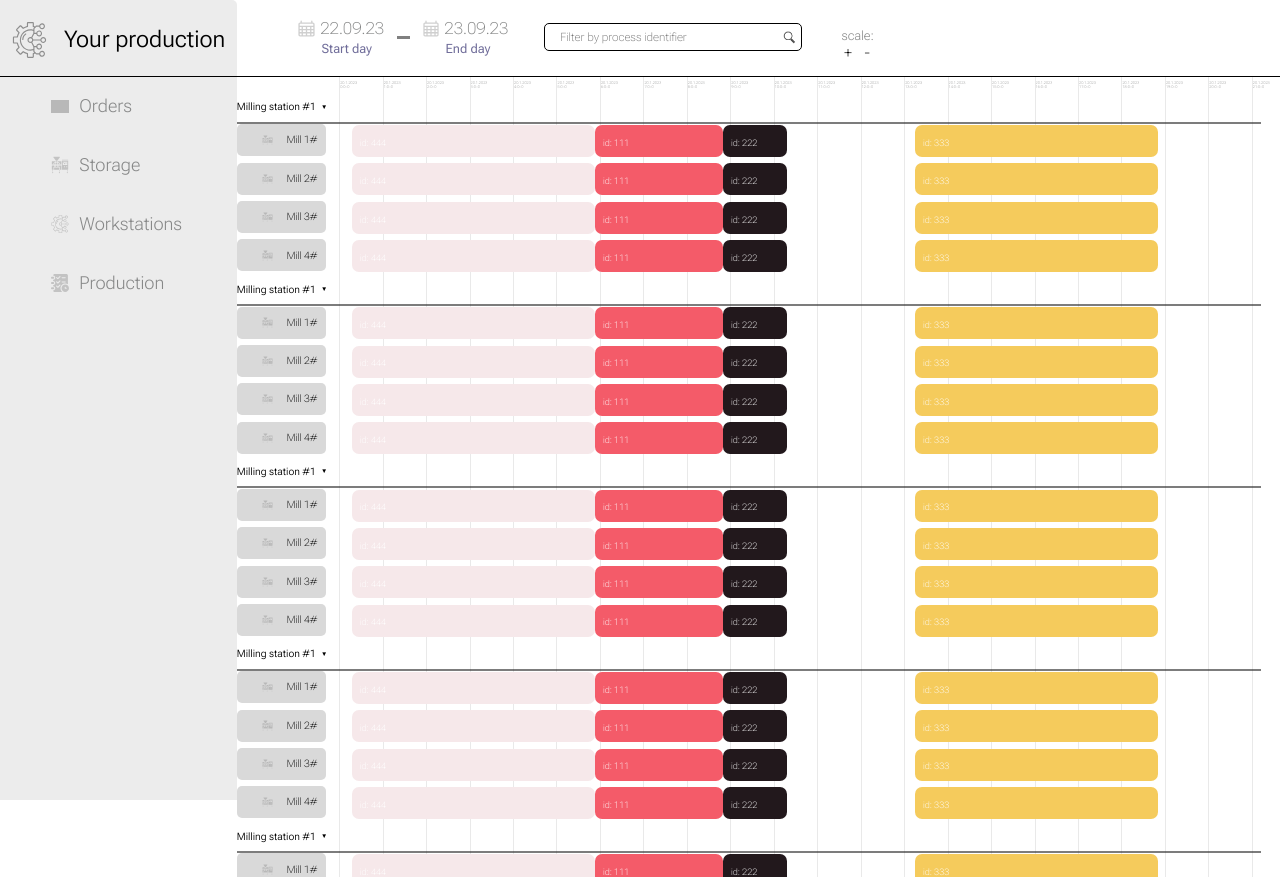
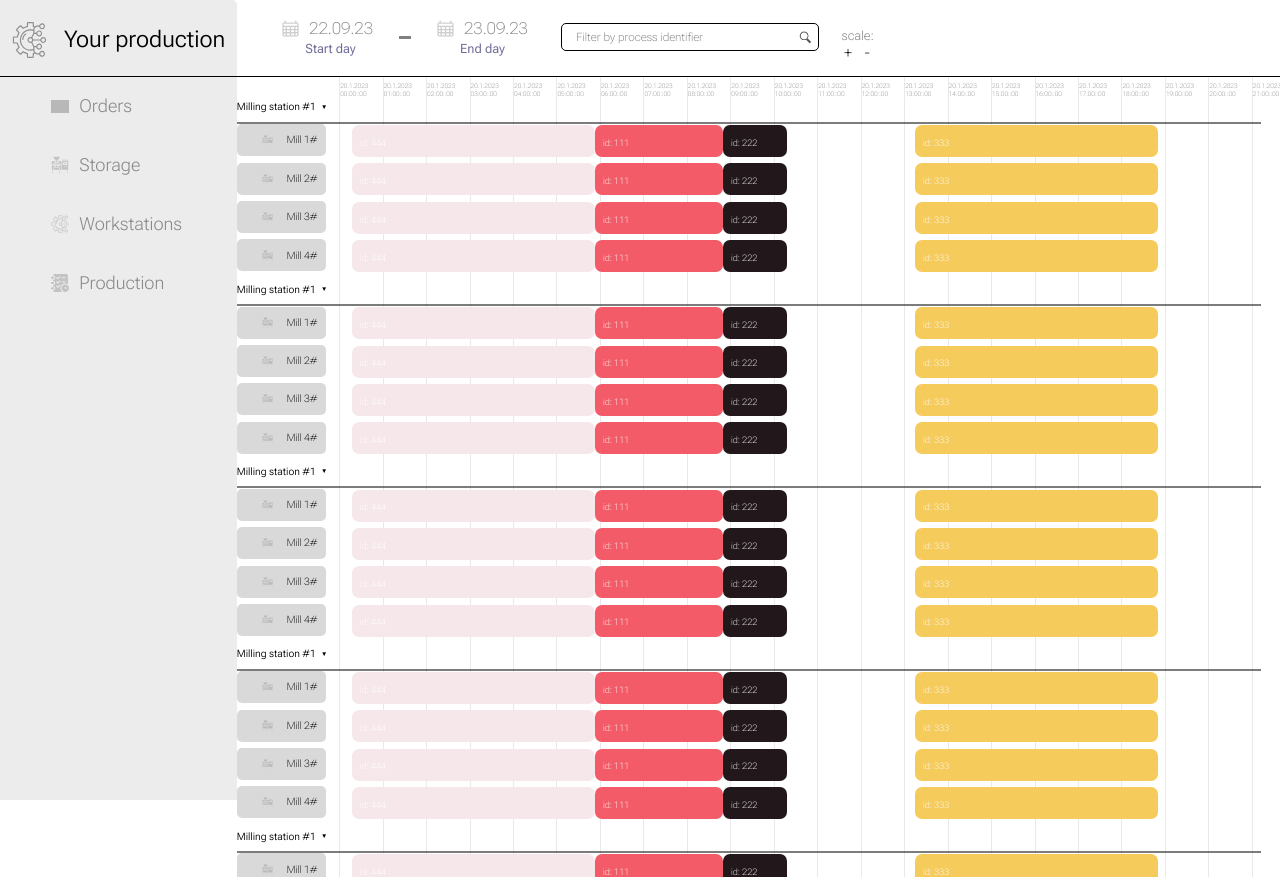
Before and after one commit to kamilczysko/prod-app, a Vue app: page / in a window 1280 px wide. Built offline with nearby package versions, Linux system fonts and the light colour scheme; grey boxes are pictures that could not be loaded.

Commit message:
fix time appearance

```diff
--- a/src/components/chart/Chart.vue
+++ b/src/components/chart/Chart.vue
@@ -24,19 +24,19 @@ export default {
  data(){
   return {
       startTime: this.getTodayTimestamp(),
-      endTime: this.getTodayTimestamp()+24*60*60,
+      endTime: this.getTodayTimestamp() + 24 * 60 * 60,
       timeDivision: this.timeDivisionInHours,
-      actualTime: this.getActualTime()
+      actualTime: this.timeConverter(this.getActualTimeStamp())
     }
  },
  mounted() {
     this.initTimeLineBackground(this.timeDivision);
-    this.getActutalTimePosition();
+    this.setActutalTimeCharacteristicPosition();
  },
  created() {
   setInterval(() => {
-    this.getActutalTimePosition();
-    this.actualTime = this.getActualTime();
+    this.setActutalTimeCharacteristicPosition();
+    this.actualTime = this.timeConverter(this.getActualTimeStamp());
   }, 1000)
  },
  watch: {
@@ -46,39 +46,34 @@ export default {
  },
  methods: {
   initTimeLineBackground(timeDivision) {
-      document.getElementById("time").innerHTML = ""
+    document.getElementById("time").innerHTML = ""
 
-      const hourlyRange = (this.endTime - this.startTime)/60/60;
-      const hourlyDivision = timeDivision;
-      const mark = Math.round(hourlyRange/hourlyDivision);
-      console.log(mark)
+    const timeContainer = document.getElementById("time")
+    timeContainer.style.height = document.getElementsByClassName("chart")[0].scrollHeight+"px"
+    document.getElementsByClassName("actual-time")[0].style.height = document.getElementsByClassName("chart")[0].scrollHeight+"px"
 
-      const clientWidth = document.getElementById("chart").clientWidth;
-      const timeContainer = document.getElementById("time")
-      let maxWidth = clientWidth;
-      console.log("width: "+maxWidth)
+    const clientWidth = document.getElementById("chart").clientWidth;
 
-      const timePartWidth = (maxWidth/mark)
-      console.log("part: "+timePartWidth)
+      const hourlyRange = (this.endTime - this.startTime) / 60 / 60;
+      const numberOfTimeDivisions = Math.round(hourlyRange / timeDivision);
+      const widthOfSingleTimeDivision = (clientWidth / numberOfTimeDivisions)
+      let actualTimeLabel = this.startTime;
 
-      let actualTimeLabel = this.startTime;
-      timeContainer.style.height = document.getElementsByClassName("chart")[0].scrollHeight+"px"
-      document.getElementsByClassName("actual-time")[0].style.height = document.getElementsByClassName("chart")[0].scrollHeight+"px"
-      for(let i = 0; i <= mark; i++) {
-          const timePart = document.createElement('div');
-          timePart.classList.add("time-part");
+      for(let i = 0; i <= numberOfTimeDivisions; i++) {
+          const singleTimeCharacteristic = document.createElement('div');
+          singleTimeCharacteristic.classList.add("time-part");
 
-          timePart.style.left = timePartWidth*i+"px";
-          console.log("time: "+ timePartWidth*i+"px")
+          singleTimeCharacteristic.style.left = widthOfSingleTimeDivision * i + "px";
 
-          timeContainer.appendChild(timePart);
+          timeContainer.appendChild(singleTimeCharacteristic);
 
           const timeLabel = document.createElement('p');
           timeLabel.classList.add("time-label");
           timeLabel.innerText = this.timeConverter(actualTimeLabel);
-          timePart.appendChild(timeLabel);
 
-          actualTimeLabel += hourlyDivision*60*60;
+          singleTimeCharacteristic.appendChild(timeLabel);
+
+          actualTimeLabel += timeDivision * 60 * 60;
       }
     },
     timeConverter(UNIX_timestamp){
@@ -89,7 +84,7 @@ export default {
       var hour = a.getHours();
       var min = a.getMinutes();
       var sec = a.getSeconds();
-      var time = date + '.' + month + '.' + year + ' ' + hour + ':' + min + "::" + sec;
+      var time = date + '.' + month + '.' + year + ' ' + ("0" + hour).slice(-2) + ':' + ("0" + min).slice(-2) + "::" + ("00" + sec).slice(-2);
       return time;
     },
     getTodayTimestamp() {
@@ -99,19 +94,17 @@ export default {
     },
     getActualTimeStamp(){
       const date = new Date()
-      // date.setUTCHours(7, 45, 0, 0);
+      // date.setUTCHours(2, 0, 0, 0);
 
       return Math.round(date/1000)
     },
-    getActualTime() {
+    getActualTimeLabel() {
       return this.timeConverter(Math.round(+new Date()/1000));
     },
-    getActutalTimePosition() {
+    setActutalTimeCharacteristicPosition() {
       const clientWidth = document.getElementById("chart").clientWidth;
-
-      const actualTime = this.getActualTimeStamp()
-      const a = (actualTime - this.startTime) / (this.endTime - this.startTime)
-      document.getElementById("actual-time").style.left = (a)*clientWidth +"px"
+      const actualTimeTimestamp = this.getActualTimeStamp()
+      document.getElementById("actual-time").style.left = ((actualTimeTimestamp - this.startTime) / (this.endTime - this.startTime)) * clientWidth + "px"
 
     }
  }
@@ -158,7 +151,7 @@ export default {
 
 .time-label{
     font-weight: 100;
-    font-size: .3vw;
+    font-size: .5vw;
     overflow: hidden;
     position: absolute;
 }
--- a/src/views/ProductionOverview.vue
+++ b/src/views/ProductionOverview.vue
@@ -143,7 +143,7 @@ nav {
 .date-range {
     display: flex;
     align-items: center;
-    justify-content: baseline;
+    justify-content: space-around;
     margin-left: 2vw;
 }
 
@@ -152,19 +152,22 @@ nav {
     height: 3px;
     background-color: gray;
     margin: 1vw;
+    margin-right: 2vw;
 }
 
 .date-range .date {
     display: flex;
     align-items: center;
-    justify-content: center;
+    justify-content: space-around;
     font-weight: 100;
     height: 1.6vw;
+    cursor: pointer;
 }
 
 .date-range .date p {
     font-weight: lighter;
     font-size: 1.3vw;
+    width: 6vw;
 }
 
 .date-range span {
@@ -178,11 +181,10 @@ nav {
 .date img {
     width: 1.3vw;
     height: auto;
-    margin-right: .4vw;
 }
 
-.date {
-    cursor: pointer;
+.date-range .date:hover {
+    font-weight: 600;
 }
 
 .scale-buttons {
```
